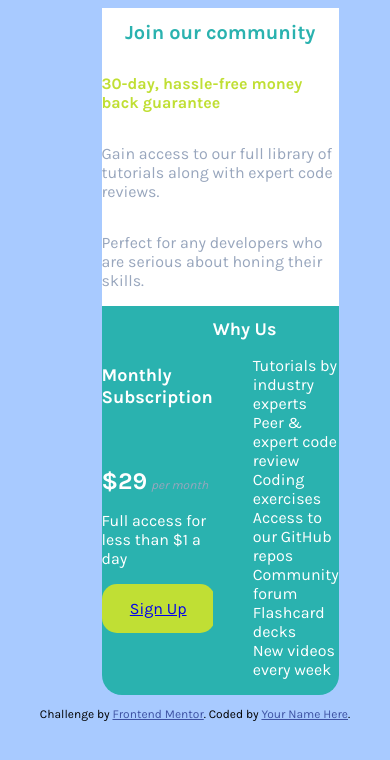
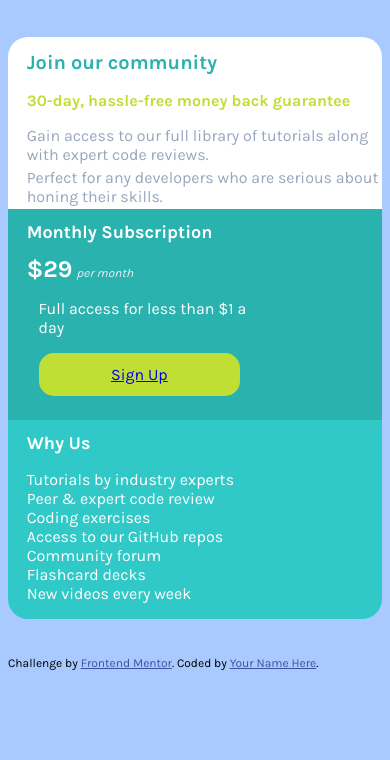
Before and after one commit to Verciv/grid-component-practice, a plain HTML site: page index.html in a window 390 px wide. Drawn offline with Linux system fonts and the light colour scheme.

Commit message:
add responsiveness

```diff
--- a/index.html
+++ b/index.html
@@ -23,7 +23,7 @@
     <h1 class="heading-two">Monthly Subscription</h1>
     <h class="subheading-two"><strong class="augment">&dollar;29</strong> <em class="diminish">per month</em></h3>
     <p class="paragraph-two">Full access for less than &dollar;1 a day</p>
-    <p class="button-one"><a href="#">Sign Up</a></p>
+    <a href="#"><div class="button-one"><span>Sign Up</span></div></a>
   </div>
 
   <!-- Bottom right area -->
--- a/style.css
+++ b/style.css
@@ -1,30 +1,81 @@
+/* Import Karla font */
 @font-face {
     font-family: 'Karla';
     src: url(./fonts/Karla-VariableFont_wght.ttf);
 }
 
-@media only screen and (max-width: 375px){
+/* Adjusts grid position on phones */
+@media only screen and (max-width: 400px){
+    .wrap-div {
+        width: 100%;
+    }
+
     .top-div {
+        border-top-left-radius: 20px;
+        border-top-right-radius: 20px;
+        grid-column-start: 1;
+        grid-column-end: 3;
+        grid-row-start: 0;
+        grid-row-end: 1;
+    }
+
+    .left-div {
+        border-bottom-left-radius: 0px;
+        grid-column-start: 1;
+        grid-column-end: 3;
+        grid-row-start: 1;
+        grid-row-end: 2;
+    }
+
+    .right-div {
+        border-bottom-left-radius: 20px;
+        border-bottom-right-radius: 20px;
+        grid-column-start: 1;
+        grid-column-end: 3;
+        grid-row-start: 2;
+        grid-row-end: 3;
+    }
+
+    .button-one {
+        margin-bottom: 10%;
+    }
+}
+
+/* Adjusts grid position on tablets and laptops */
+@media only screen and (min-width: 401px) and (max-width: 1366px) {
+    .wrap-div {
+        width: 50%;
+    }
+    .top-div {
+        border-top-left-radius: 20px;
+        border-top-right-radius: 20px;
         grid-column-start: 1;
         grid-column-end: 3;
         grid-row-start: 0;
         grid-row-end: 1;
     }
     .left-div {
+        border-bottom-left-radius: 20px;
         grid-column-start: 1;
+        grid-column-end: 2;
+        grid-row-start: 1;
+        grid-row-end: 2;
+    }
+    .right-div {
+        border-bottom-right-radius: 20px;
+        grid-column-start: 2;
         grid-column-end: 3;
         grid-row-start: 1;
         grid-row-end: 2;
     }
-    .right-div {
-        grid-column-start: 1;
-        grid-column-end: 3;
-        grid-row-start: 2;
-        grid-row-end: 3;
-    }
 }
 
-@MEDIA only screen and (min-width: 376px){
+/* Adjusts grid position on desktops/large monitors */
+@media only screen and (min-width: 1367px) {
+    .wrap-div {
+        width: 50%;
+    }
+
     .top-div {
         grid-column-start: 1;
         grid-column-end: 3;
@@ -38,22 +89,29 @@
         grid-row-end: 2;
     }
     .right-div {
-        grid-column-start: 1;
-        grid-column-end: 2;
+        grid-column-start: 2;
+        grid-column-end: 3;
         grid-row-start: 1;
         grid-row-end: 2;
     }
 }
 
 body {
-    background-color: hsl(217, 100%, 83%);
+    background-color: hsl(217, 100%, 83%); /* Adjusts background color of webpage */
 }
+
+ul {
+    padding-inline-start: 5%; /* Sets indentation for lists */
+}
+
+/* Wrap-around div */
 .wrap-div {
-    display: grid;
-    grid-template-columns: repeat(2, 1fr);
-    margin-left: auto;
-    margin-right: auto;
-    width: 50%;
+    display: grid; /* Adjusts webpage display */
+    grid-template-columns: repeat(2, 1fr); /* Adjusts number of columns/spacing */
+    margin-bottom: 10%; /* Adjusts bottom margin of div */
+    margin-left: auto; /* Adjusts left margin of div */
+    margin-right: auto; /* Adjusts right margin of div */
+    margin-top: 10%; /* Adjusts top margin of div */
 }
 
 
@@ -62,10 +120,6 @@ body {
     display: flex;
     flex-direction: column;
     flex-wrap: nowrap;
-    grid-column-start: 1;
-    grid-column-end: 3;
-    grid-row-start: 0;
-    grid-row-end: 1;
     justify-content: space-evenly;
 
 }
@@ -73,7 +127,7 @@ body {
     color: hsl(179, 62%, 43%);
     font-family: Karla;
     font-size: 20px;
-    margin-left: auto;
+    margin-left: 5%;
     margin-right: auto;
 }
 
@@ -81,28 +135,26 @@ body {
     color: hsl(71, 73%, 54%);
     font-family: Karla;
     font-size: 16px;
-    margin-left: auto;
+    margin-left: 5%;
     margin-right: auto;
+    margin-top: 1%;
 }
 
 .paragraph-one {
     color: hsl(218, 22%, 67%);
     font-family: Karla;
     font-size: 16px;
-    margin-left: auto;
+    margin-bottom: 1%;
+    margin-left: 5%;
     margin-right: auto;
+    margin-top: 0%;
 }
 
 .left-div {
     background-color: hsl(179, 62%, 43%);
-    border-bottom-left-radius: 20px;
     display: flex;
     flex-direction: column;
     flex-wrap: nowrap;
-    grid-column-start: 1;
-    grid-column-end: 2;
-    grid-row-start: 1;
-    grid-row-end: 2;
     justify-content: space-evenly;
 }
 
@@ -110,7 +162,7 @@ body {
     color: hsl(0, 0%, 100%);
     font-family: Karla;
     font-size: 18px;
-    margin-left: auto;
+    margin-left: 5%;
     margin-right: auto;
 }
 
@@ -118,7 +170,7 @@ body {
     color: hsl(0, 0%, 100%);
     font-family: Karla;
     font-size: 16px;
-    margin-left: auto;
+    margin-left: 5%;
     margin-right: auto;
 }
 
@@ -126,7 +178,7 @@ body {
     color:hsl(0, 0%, 100%);
     font-family: Karla;
     font-size: 16px;
-    margin-left: auto;
+    margin-left: 5%;
     margin-right: auto;
 }
 
@@ -135,34 +187,32 @@ body {
 }
 
 .diminish {
-    color: hsl(218, 22%, 67%);
+    color: hsl(204, 43%, 93%);
     font-size: 12px;
 }
 
 .button-one {
     background-color: hsl(71, 73%, 54%);
     border-radius: 15px;
-    margin-left: auto;
+    margin-left: 5%;
     margin-right: auto;
-    padding: 15px;
+    padding: 5%;
     text-align: center;
     width: 75%;
 }
 
 .right-div {
-    background-color: hsl(179, 62%, 43%);
+    background-color: hsl(179, 61%, 49%);
     border-bottom-right-radius: 20px;
-    grid-column-start: 2;
-    grid-column-end: 3;
-    grid-row-start: 1;
-    grid-row-end: 2;
 }
+
 .heading-three {
     color: hsl(0, 0%, 100%);
     font-family: Karla;
     font-size: 18px;
     margin-left: auto;
     margin-right: auto;
+    padding-left: 5%;
     text-align: left;
 }
 
@@ -176,10 +226,11 @@ body {
     text-align: left;
 }
 
+/* For footers */
 .attribution {
     font-family: Karla;
     font-size: 12px;
-    text-align: center;
+    text-align: left;
 }
 .attribution a {
     color: hsl(228, 45%, 44%);
```
